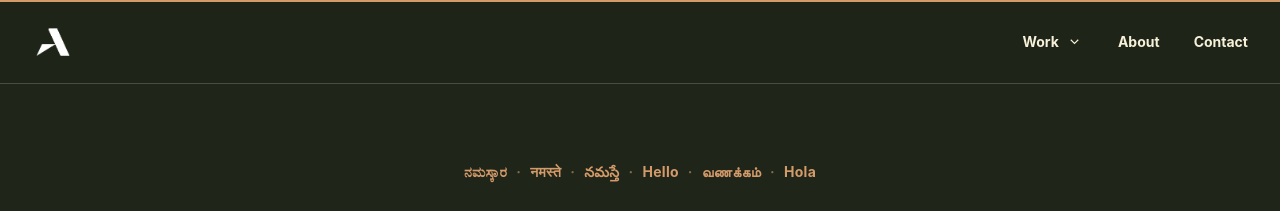
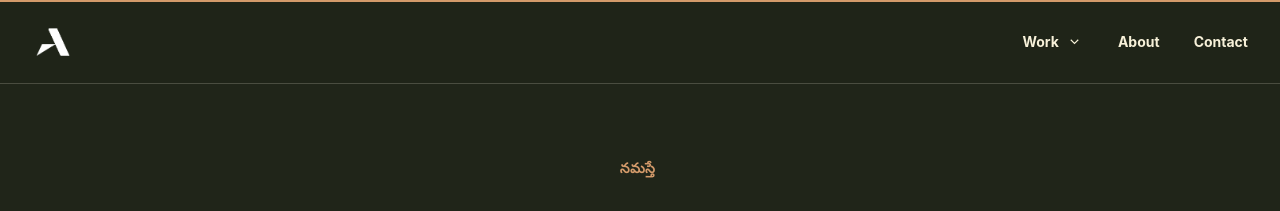
Before and after one commit to Akshayux/akshay-portfolio, a Next.js app: page / in a window 1280 px wide. Shown: the top 211 px of the page. Built offline with nearby package versions, Linux system fonts and the light colour scheme.

Commit message:
Animate multilingual hero greeting

```diff
--- /dev/null
+++ b/app/language-greeting.tsx
@@ -0,0 +1,57 @@
+'use client';
+
+import {useEffect,useState} from 'react';
+
+const greetings = [
+  {text:'ನಮಸ್ಕಾರ',lang:'kn'},
+  {text:'नमस्ते',lang:'hi'},
+  {text:'నమస్తే',lang:'te'},
+  {text:'Hello',lang:'en'},
+  {text:'வணக்கம்',lang:'ta'},
+  {text:'Hola',lang:'es'},
+] as const;
+
+const spokenLanguages = 'I speak Kannada · Hindi · Telugu · English · Tamil · Español';
+
+export default function LanguageGreeting(){
+  const [phraseIndex,setPhraseIndex] = useState(0);
+  const [displayText,setDisplayText] = useState(greetings[0].text);
+  const [deleting,setDeleting] = useState(false);
+  const [reducedMotion,setReducedMotion] = useState<boolean | null>(null);
+
+  useEffect(()=>{
+    const media = window.matchMedia('(prefers-reduced-motion: reduce)');
+    const syncMotion = ()=>setReducedMotion(media.matches);
+    syncMotion();
+    media.addEventListener?.('change',syncMotion);
+    return ()=>media.removeEventListener?.('change',syncMotion);
+  },[]);
+
+  useEffect(()=>{
+    if(reducedMotion === null || reducedMotion){
+      return;
+    }
+
+    const phrase = greetings[phraseIndex].text;
+    const complete = !deleting && displayText === phrase;
+    const empty = deleting && displayText === '';
+    const delay = complete ? 1550 : deleting ? 65 : 105;
+    const timer = window.setTimeout(()=>{
+      if(complete){
+        setDeleting(true);
+      } else if(empty){
+        setPhraseIndex(index=>(index + 1) % greetings.length);
+        setDeleting(false);
+      } else {
+        setDisplayText(current=>deleting ? current.slice(0,-1) : phrase.slice(0,current.length + 1));
+      }
+    },delay);
+
+    return ()=>window.clearTimeout(timer);
+  },[displayText,deleting,phraseIndex,reducedMotion]);
+
+  return <div className="hero-label hero-language-greeting" tabIndex={0} aria-label="Namasté in Kannada, Hindi, Telugu, English, Tamil and Spanish" data-tooltip={spokenLanguages}>
+    <span className="hero-language-word" lang={greetings[phraseIndex].lang} aria-hidden="true">{displayText}</span>
+    <span className="hero-language-caret" aria-hidden="true">|</span>
+  </div>;
+}
--- a/app/page.tsx
+++ b/app/page.tsx
@@ -3,13 +3,12 @@ import {Arrow,CaseStudyStack,PageFrame,TestimonialsSection} from './components';
 import {experience} from './data';
 import UXGame from './ux-game';
 import HeroPreview from './hero-preview';
+import LanguageGreeting from './language-greeting';
 
 export default function Home(){return <PageFrame>
   <section className="hero hero-centered shell" aria-labelledby="hero-title">
     <div className="hero-copy reveal">
-      <div className="hero-label hero-language-greeting" tabIndex={0} aria-label="Namasté in Kannada, Hindi, Telugu, English, Tamil and Spanish" data-tooltip="I speak Kannada · Hindi · Telugu · English · Tamil · Español">
-        <span lang="kn">ನಮಸ್ಕಾರ</span><i aria-hidden="true">·</i><span lang="hi">नमस्ते</span><i aria-hidden="true">·</i><span lang="te">నమస్తే</span><i aria-hidden="true">·</i><span lang="en">Hello</span><i aria-hidden="true">·</i><span lang="ta">வணக்கம்</span><i aria-hidden="true">·</i><span lang="es">Hola</span>
-      </div>
+      <LanguageGreeting/>
       <h1 id="hero-title" className="hero-statement"><strong>I&apos;m Akshay,</strong> <span>I&apos;m a Product Designer with 5+ years of experience,</span> a Computer Science background, and an MA in Digital Design (HCI) from Heriot-Watt University.</h1>
       <p className="hero-support">I use human-centred research and storytelling to turn complex workflows into clear, useful products that people trust.</p>
       <div className="hero-cta-row"><Link className="button hero-primary-button" href="/work" data-cursor-label="View"><span>See my work</span><span className="button-icon" aria-hidden="true"><Arrow/></span></Link></div>
--- a/app/refinements.css
+++ b/app/refinements.css
@@ -49,11 +49,12 @@ body{overflow-x:hidden}
 .hero-centered{display:flex;flex-direction:column;align-items:center;gap:64px;min-height:0;padding-top:clamp(72px,9vh,108px);padding-bottom:62px;text-align:center}
 .hero-centered .hero-copy{width:100%;max-width:920px;display:flex;flex-direction:column;align-items:center}
 .hero-centered .hero-label{margin:0 0 26px;font-size:14px;letter-spacing:.14em}
-.hero-centered .hero-language-greeting{position:relative;display:inline-flex;align-items:center;justify-content:center;gap:9px;margin-bottom:26px;padding:5px 10px;color:var(--accent);letter-spacing:.02em;text-transform:none;cursor:help}
-.hero-language-greeting span{display:inline-block;line-height:1}
-.hero-language-greeting i{font-style:normal;opacity:.6}
+.hero-centered .hero-language-greeting{position:relative;display:inline-flex;align-items:center;justify-content:center;gap:4px;margin-bottom:26px;padding:5px 10px;color:var(--accent);letter-spacing:.02em;text-transform:none;cursor:help}
+.hero-language-word{display:inline-block;min-width:7.5ch;line-height:1;text-align:center}
+.hero-language-caret{display:inline-block;width:1px;line-height:1;color:var(--accent);animation:hero-language-caret-blink 1s steps(1,end) infinite}
 .hero-language-greeting::after{content:attr(data-tooltip);position:absolute;z-index:5;left:50%;top:calc(100% + 12px);max-width:min(92vw,420px);padding:9px 13px;border:1px solid var(--line);border-radius:999px;background:var(--paper-2);color:var(--ink);box-shadow:0 14px 30px rgba(0,0,0,.2);font-size:11px;font-weight:650;letter-spacing:.02em;line-height:1.2;white-space:nowrap;opacity:0;pointer-events:none;transform:translate(-50%,-5px);transition:opacity .25s ease,transform .35s cubic-bezier(.22,1,.36,1)}
 .hero-language-greeting:hover::after,.hero-language-greeting:focus-visible::after{opacity:1;transform:translate(-50%,0)}
+@keyframes hero-language-caret-blink{0%,45%{opacity:1}46%,100%{opacity:0}}
 .hero-centered .hero-statement{max-width:920px;margin:0;font-size:clamp(26px,3.05vw,42px);font-weight:500;line-height:1.22;letter-spacing:-.045em}
 .hero-centered .hero-statement strong{font-weight:750}
 .hero-centered .hero-statement span{color:var(--accent)}
@@ -76,7 +77,7 @@ body{overflow-x:hidden}
 @media (max-width:760px){
   .hero-centered{gap:40px;padding-top:64px;padding-bottom:46px}
   .hero-centered .hero-label{margin-bottom:20px;font-size:12px}
-  .hero-centered .hero-language-greeting{gap:5px;margin-bottom:20px;padding:4px 6px;font-size:11px;letter-spacing:0}
+  .hero-centered .hero-language-greeting{gap:3px;margin-bottom:20px;padding:4px 6px;font-size:11px;letter-spacing:0}
   .hero-language-greeting::after{font-size:10px}
   .hero-centered .hero-statement{font-size:clamp(25px,7.2vw,34px);line-height:1.2}
   .hero-centered .hero-support{margin-top:18px;font-size:16px}
@@ -88,6 +89,7 @@ body{overflow-x:hidden}
   .hero-preview-play{width:52px;height:52px}
 }
 @media (prefers-reduced-motion:reduce){.hero-preview-play{animation:none}}
+@media (prefers-reduced-motion:reduce){.hero-language-caret{animation:none}}
 
 /* Long-form projects: use readable body type without diluting the hierarchy. */
 .case-three p,.ecosystem-cards p,.responsibility-grid p,.principle-grid p,
```
